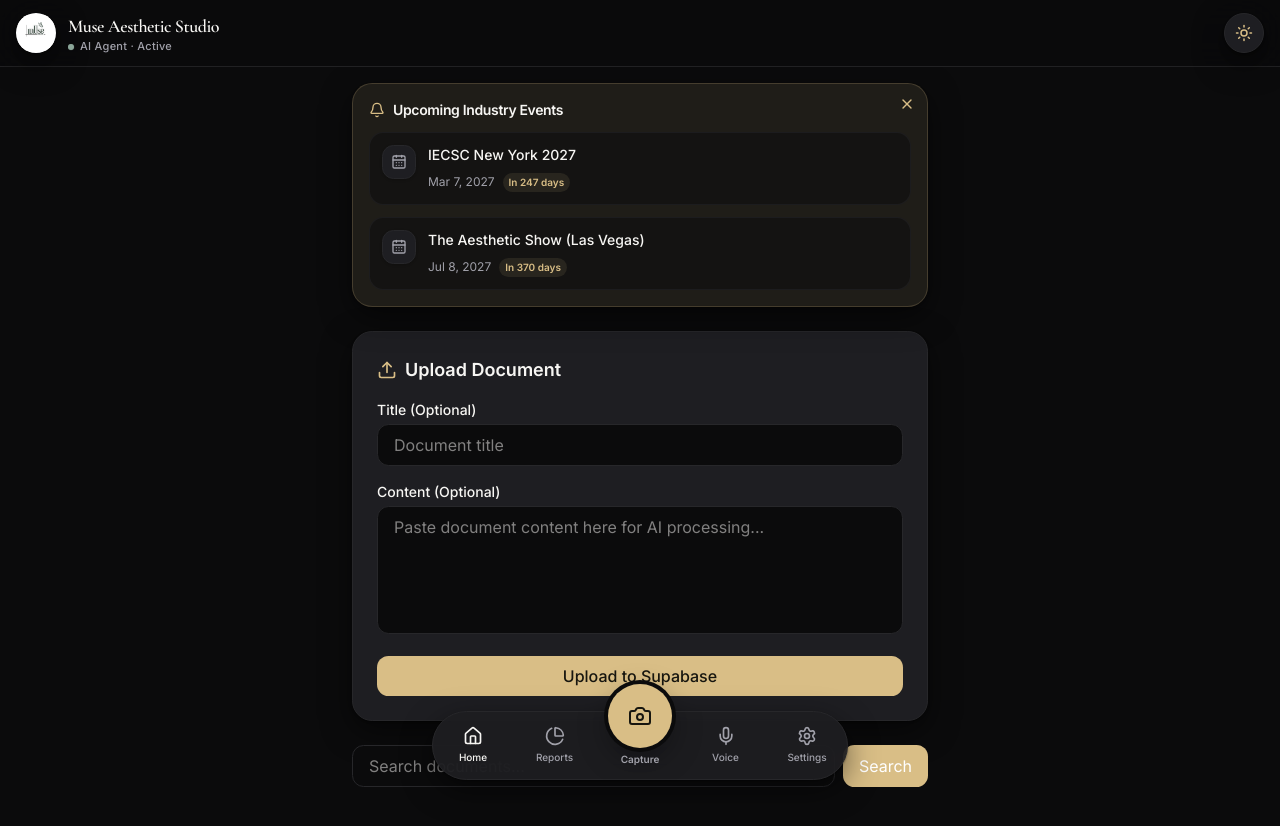
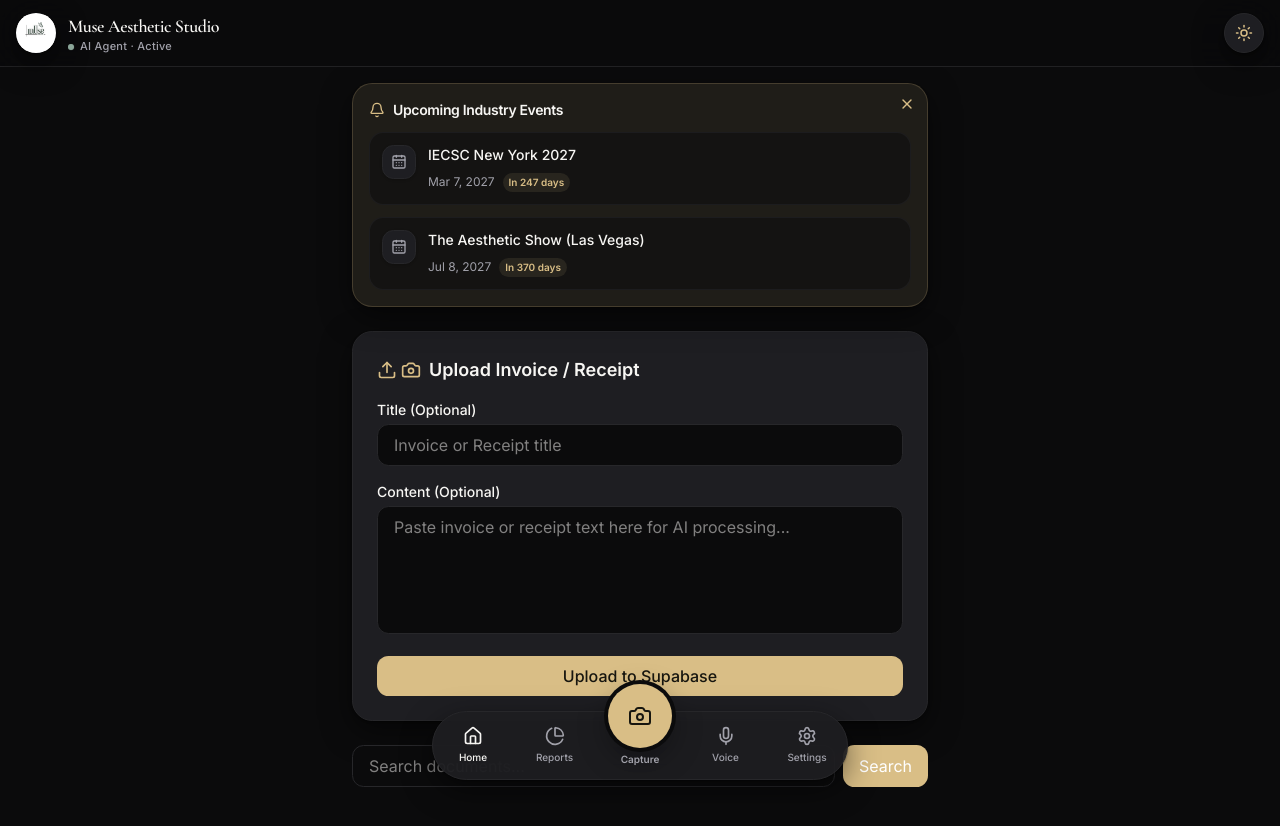
Before and after one commit to slashmcp/muse-aesthetic-studio-app, a Next.js app: page / in a window 1280 px wide. Shown: the top 826 px of the page. Built offline with nearby package versions, Linux system fonts and the light colour scheme.

Commit message:
Update Document upload UI to Invoice/Receipt and add camera icon

```diff
--- a/components/muse/document-upload.tsx
+++ b/components/muse/document-upload.tsx
@@ -1,7 +1,7 @@
 'use client'
 
 import { useState } from 'react'
-import { Upload } from 'lucide-react'
+import { Upload, Camera } from 'lucide-react'
 
 export function DocumentUpload() {
   const [title, setTitle] = useState('')
@@ -23,11 +23,11 @@ export function DocumentUpload() {
       const data = await res.json()
 
       if (res.ok && data.data) {
-        setMessage('Document uploaded successfully! AI will process it shortly.')
+        setMessage('Invoice / Receipt uploaded successfully! AI will process it shortly.')
         setTitle('')
         setContent('')
       } else {
-        setMessage(data.error || 'Failed to upload document')
+        setMessage(data.error || 'Failed to upload invoice/receipt')
       }
     } catch (error) {
       console.error('Error uploading:', error)
@@ -40,8 +40,11 @@ export function DocumentUpload() {
   return (
     <div className="w-full max-w-xl mx-auto space-y-4 p-6 bg-card border border-border rounded-xl shadow-soft">
       <div className="flex items-center gap-2 mb-4">
-        <Upload className="h-5 w-5 text-gold" />
-        <h2 className="text-lg font-semibold">Upload Document</h2>
+        <div className="flex items-center gap-1">
+          <Upload className="h-5 w-5 text-gold" />
+          <Camera className="h-5 w-5 text-gold" />
+        </div>
+        <h2 className="text-lg font-semibold">Upload Invoice / Receipt</h2>
       </div>
 
       <form onSubmit={handleUpload} className="space-y-4">
@@ -52,7 +55,7 @@ export function DocumentUpload() {
             value={title}
             onChange={(e) => setTitle(e.target.value)}
             className="w-full px-4 py-2 bg-background border border-border rounded-md focus:outline-none focus:ring-1 focus:ring-ring"
-            placeholder="Document title"
+            placeholder="Invoice or Receipt title"
           />
         </div>
 
@@ -62,7 +65,7 @@ export function DocumentUpload() {
             value={content}
             onChange={(e) => setContent(e.target.value)}
             className="w-full px-4 py-2 bg-background border border-border rounded-md h-32 resize-none focus:outline-none focus:ring-1 focus:ring-ring"
-            placeholder="Paste document content here for AI processing..."
+            placeholder="Paste invoice or receipt text here for AI processing..."
           />
         </div>
 
```
